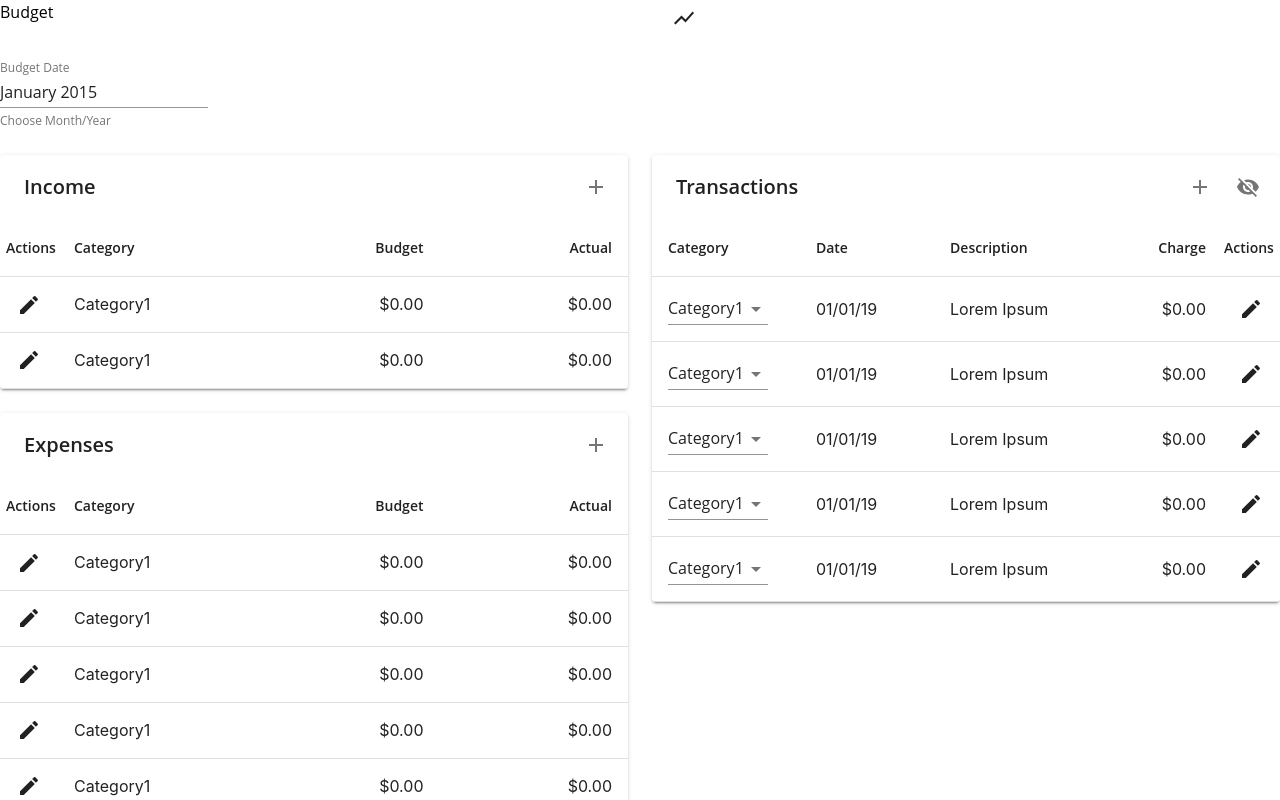
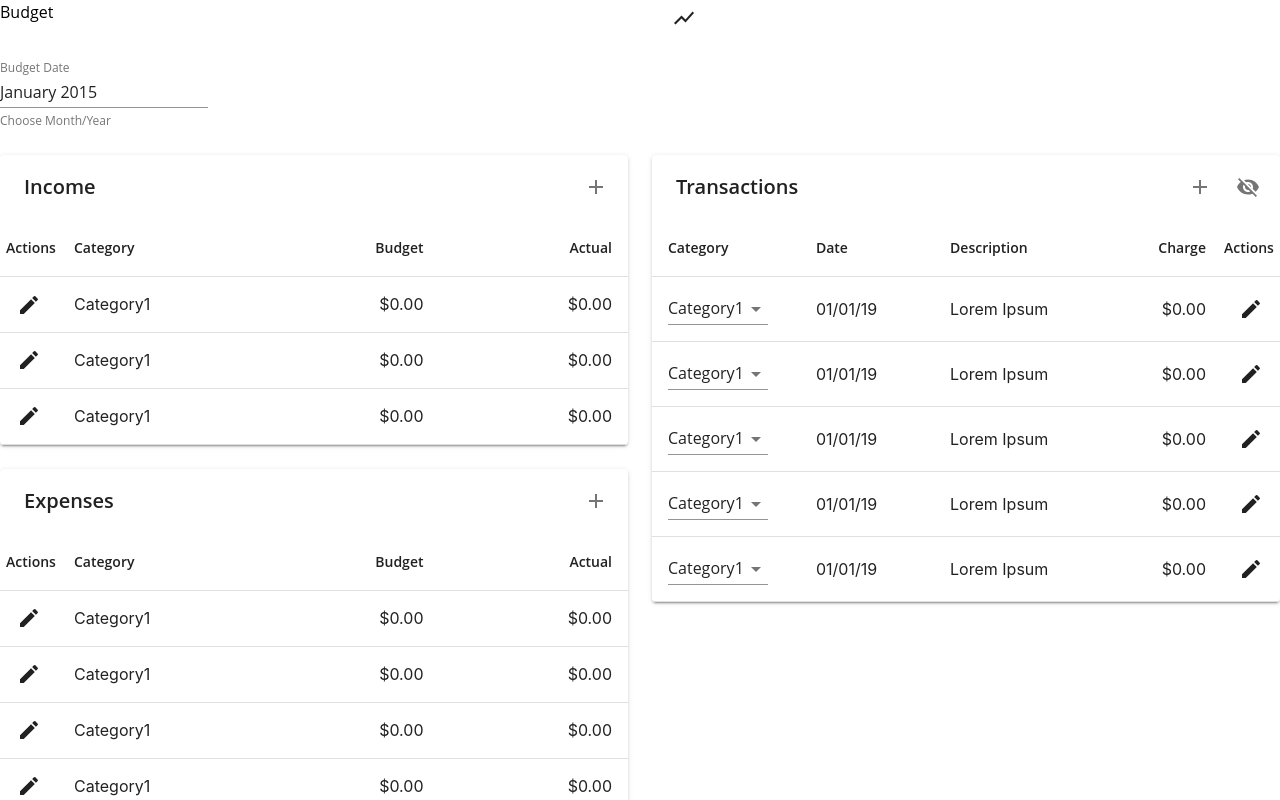
Before and after one commit to Jonny-B/budget, a React (Create React App) app in the folder budget_ui/: page / in a window 1280 px wide. Shown: the top 800 px of the page. Built offline with nearby package versions, Linux system fonts and the light colour scheme.

Commit message:
Finished budget edit card items.

```diff
--- a/budget_ui/src/js/components/Budget.js
+++ b/budget_ui/src/js/components/Budget.js
@@ -12,33 +12,31 @@ class Budget extends Component {
             open: false,
             editRowData: null,
             incomeData: [
-                {category: 'Category1', budget: 0.00, actual: 0.00, id: 1},
-                {category: 'Category1', budget: 0.00, actual: 0.00, id: 1},
+                {category: 'Category1', budget: 0.00, actual: 0.00, type: 'income', id: 0},
+                {category: 'Category1', budget: 0.00, actual: 0.00, type: 'income', id: 1},
+                {category: 'Category1', budget: 0.00, actual: 0.00, type: 'income', id: 2},
             ],
             expensesData: [
-                {category: 'Category1', budget: 0.00, actual: 0.00, id: 1},
-                {category: 'Category1', budget: 0.00, actual: 0.00, id: 1},
-                {category: 'Category1', budget: 0.00, actual: 0.00, id: 1},
-                {category: 'Category1', budget: 0.00, actual: 0.00, id: 1},
-                {category: 'Category1', budget: 0.00, actual: 0.00, id: 1},
-                {category: 'Category1', budget: 0.00, actual: 0.00, id: 1},
-                {category: 'Category1', budget: 0.00, actual: 0.00, id: 1},
-                {category: 'Category1', budget: 0.00, actual: 0.00, id: 1},
-                {category: 'Category1', budget: 0.00, actual: 0.00, id: 1},
-                {category: 'Category1', budget: 0.00, actual: 0.00, id: 1},
-                {category: 'Category1', budget: 0.00, actual: 0.00, id: 1},
-
+                {category: 'Category1', budget: 0.00, actual: 0.00, type: 'expenses', id: 0},
+                {category: 'Category1', budget: 0.00, actual: 0.00, type: 'expenses', id: 1},
+                {category: 'Category1', budget: 0.00, actual: 0.00, type: 'expenses', id: 2},
+                {category: 'Category1', budget: 0.00, actual: 0.00, type: 'expenses', id: 3},
+                {category: 'Category1', budget: 0.00, actual: 0.00, type: 'expenses', id: 4},
+                {category: 'Category1', budget: 0.00, actual: 0.00, type: 'expenses', id: 5},
             ],
             savingsData: [
-                {category: 'Category1', budget: 0.00, actual: 0.00, bucketTotal: 0.00, id: 1},
-                {category: 'Category1', budget: 0.00, actual: 0.00, bucketTotal: 0.00, id: 1},
-                {category: 'Category1', budget: 0.00, actual: 0.00, bucketTotal: 0.00, id: 1},
-                {category: 'Category1', budget: 0.00, actual: 0.00, bucketTotal: 0.00, id: 1},
-                {category: 'Category1', budget: 0.00, actual: 0.00, bucketTotal: 0.00, id: 1},
+                {category: 'Category1', budget: 0.00, actual: 0.00, type: 'savings', bucketTotal: 0.00, id: 0},
+                {category: 'Category1', budget: 0.00, actual: 0.00, type: 'savings', bucketTotal: 0.00, id: 1},
+                {category: 'Category1', budget: 0.00, actual: 0.00, type: 'savings', bucketTotal: 0.00, id: 2},
+                {category: 'Category1', budget: 0.00, actual: 0.00, type: 'savings', bucketTotal: 0.00, id: 3},
+                {category: 'Category1', budget: 0.00, actual: 0.00, type: 'savings', bucketTotal: 0.00, id: 4},
+
             ]
         };
         this.handleEdit = this.handleEdit.bind(this);
         this.handleAdd = this.handleAdd.bind(this);
+        this.handleUpdate = this.handleUpdate.bind(this);
+        this.handleUpdate = this.handleUpdate.bind(this);
         this.handleClose = this.handleClose.bind(this);
     }
 
@@ -49,6 +47,22 @@ class Budget extends Component {
     handleAdd = (type, rowData, event) => {
         this.setState({open: true, editRowData: {add: true, type: type}})
     };
+
+    handleUpdate = (updatedRowData) => {
+        let data = [...this.state[`${updatedRowData.type}Data`]];
+        data.forEach((row)=> {
+            if (row.id === updatedRowData.id){
+                row.category = updatedRowData.category;
+            }
+        });
+        this.setState({open: false, editRowData: null});
+        this.setState({data: data});
+        this.updateDatabase(data);
+    };
+
+    updateDatabase(data){
+        // Update assigned budget item in DB here and setState for updated data item.
+    }
 
     handleClose() {
         this.setState({open: false, editRowData: null})
@@ -158,7 +172,7 @@ class Budget extends Component {
                 </Grid>
                 <Dialog onClose={this.handleClose} aria-labelledby="simple-dialog-title" open={this.state.open}>
                     <DialogTitle id="simple-dialog-title">Budget Item</DialogTitle>
-                    <EditCard data={this.state.editRowData}/>
+                    <EditCard data={this.state.editRowData} callback={this.handleUpdate}/>
                 </Dialog>
             </div>
         )
--- a/budget_ui/src/js/components/EditCard.js
+++ b/budget_ui/src/js/components/EditCard.js
@@ -9,7 +9,7 @@ import CategoryDropdown from "./CategoryDropdown";
 export default function EditCard(props) {
     const [data, setData] = useState(props.data);
 
-    const handleCategoryChange = (id, event) => {
+    const handleCategoryDropdownChange = (id, event) => {
         let d = {...data};
         d.assignCategory = event.target.value;
         setData(d);
@@ -33,6 +33,12 @@ export default function EditCard(props) {
         setData(d);
     };
 
+    const handleCategoryChange = (event) => {
+        let d = {...data};
+        d.category = event.target.value;
+        setData(d);
+    };
+
     const handleUpdate = () => {
         props.callback(data)
     };
@@ -43,12 +49,12 @@ export default function EditCard(props) {
         setData(d);
     };
 
-    let categoryCol = data.category !== undefined ? <CategoryCol data={data}/> : <></>;
+    let categoryCol = data.category !== undefined ? <CategoryCol data={data} handleCategoryChange={handleCategoryChange}/> : <></>;
     let budgetCol = data.budget !== undefined ? <BudgetCol data={data}/> : <></>;
     let actual = data.actual !== undefined ? <Actual data={data}/> : <></>;
     let bucketTotal = data.bucketTotal !== undefined ? <BucketTotal data={data}/> : <></>;
     let assignCategoryCol = data.assignCategory !== undefined ?
-        <AssignCategoryCol data={data} handleCategoryChange={handleCategoryChange}/> : <></>;
+        <AssignCategoryCol data={data} handleCategoryChange={handleCategoryDropdownChange}/> : <></>;
     let dateCol = data.date !== undefined ? <DateCol data={data} handleDateChange={handleDateChange}/> : <></>;
     let descriptionCol = data.description !== undefined ? <DescriptionCol data={data} handleDescriptionChange={handleDescriptionChange}/> : <></>;
     let chargeCol = data.charge !== undefined ? <ChargeCol data={data} handleChargeChange={handleChargeChange}/> : <></>;
@@ -73,7 +79,7 @@ export default function EditCard(props) {
 }
 
 const CategoryCol = (props) => {
-    return (<TextField id={'categoryCol'} label={'Category Name'} defaultValue={props.data.category}/>)
+    return (<TextField id={'categoryCol'} label={'Category Name'} onChange={props.handleCategoryChange} defaultValue={props.data.category}/>)
 };
 
 const BudgetCol = (props) => {
@@ -93,7 +99,7 @@ const AssignCategoryCol = (props) => {
         <div>
             <Typography>Edit Category</Typography>
             <CategoryDropdown id={props.data.id} assignedCategory={props.data.assignCategory}
-                              callback={props.handleCategoryChange}/>
+                              callback={props.handleCategoryDropdownChange}/>
         </div>
     )
 };
```
